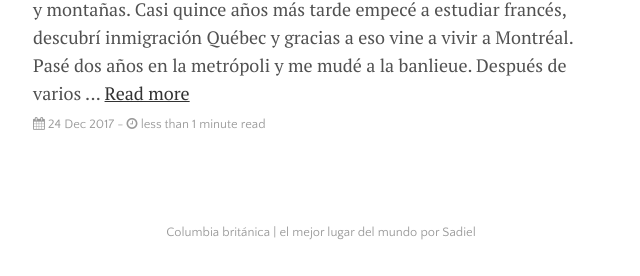
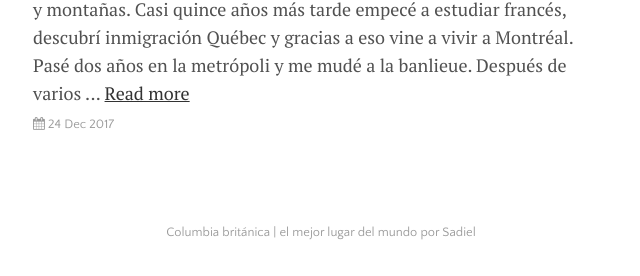
Before and after one commit to sadiel/blog, a Jekyll site: the page built from index.html, in a window 1280 px wide. Shown: the part 621-897 px from the top of the page, without its empty margins (319-959 px from the left). Built offline with Jekyll 4.4.1, drawn with Linux system fonts in a browser that asks for light colours; nearby versions of some CDN libraries; the list of posts is cut into pages by our own code.

Commit message:
Remove read time

```diff
--- a/index.html
+++ b/index.html
@@ -15,7 +15,7 @@
   {% endif %}
   <p>
     {{ post.content | strip_html | truncate: 350 }} <a href="{{ site.github.url }}{{ post.url }}">Read more</a>
-    <span class="post-date"><i class="fa fa-calendar" aria-hidden="true"></i> {{ post.date | date_to_string }} - <i class="fa fa-clock-o" aria-hidden="true"></i> {% include read-time.html %}</span>
+    <span class="post-date"><i class="fa fa-calendar" aria-hidden="true"></i> {{ post.date | date_to_string }}</span>
   </p>
 </div>
 {% endfor %}
```
